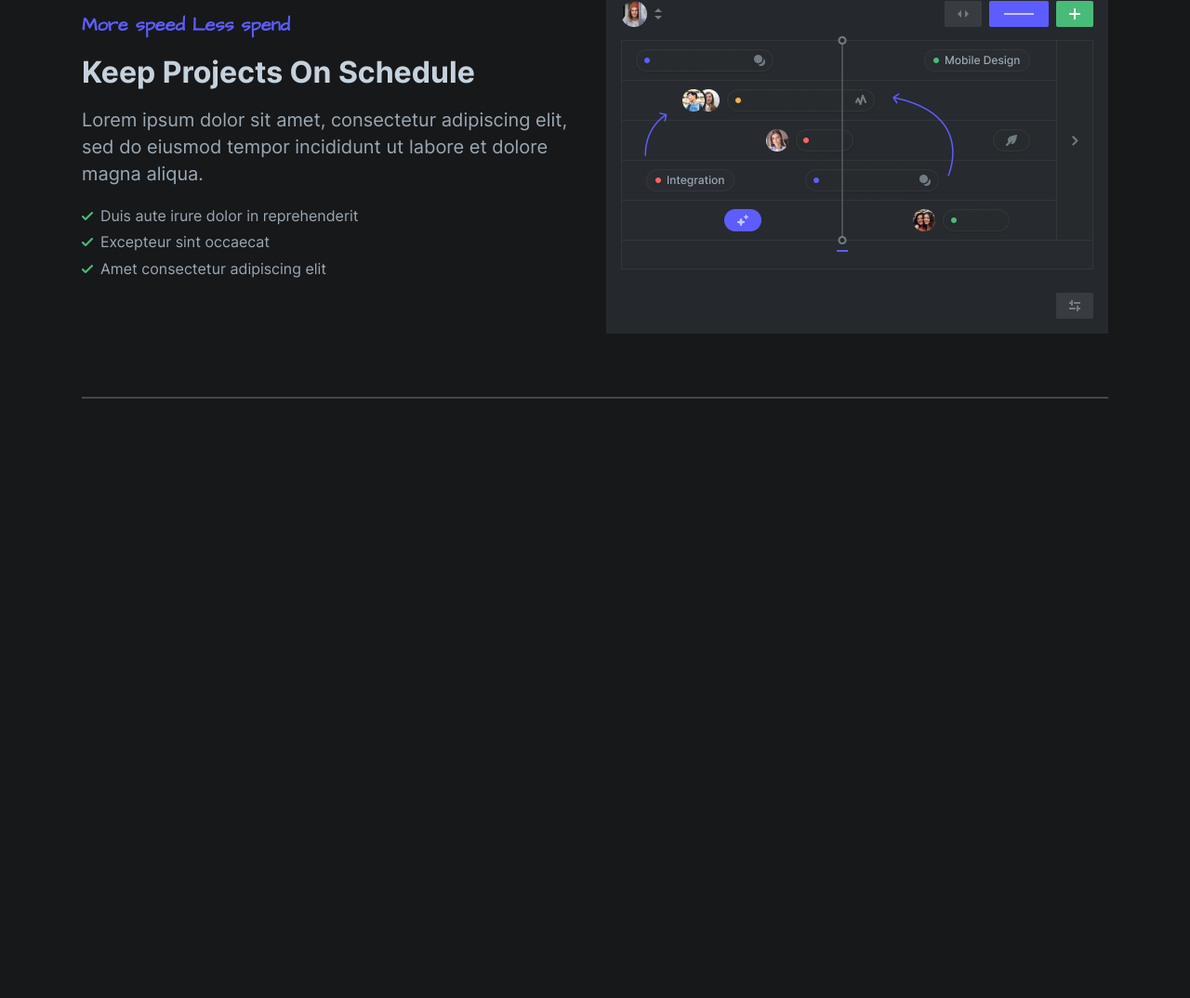
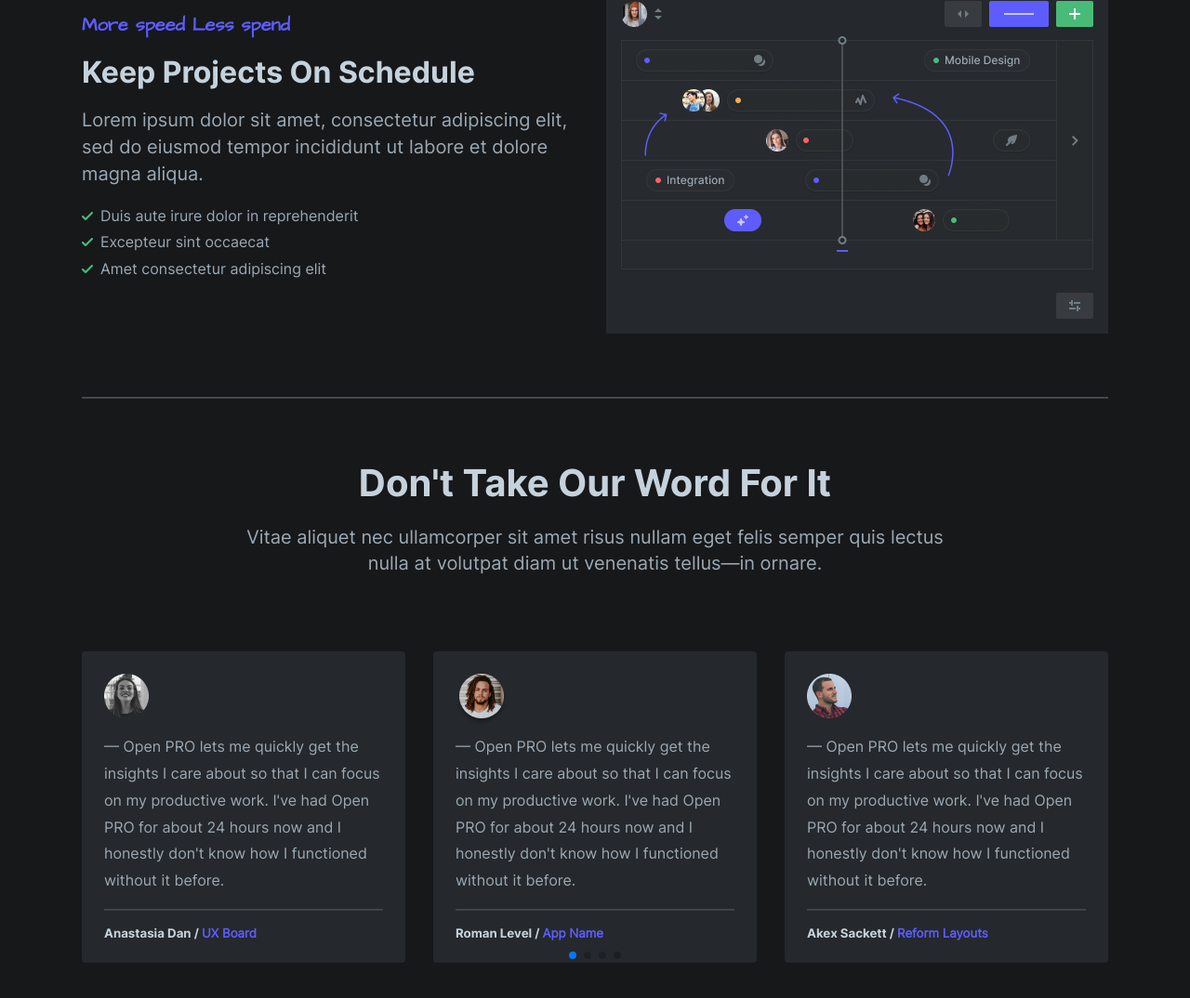
Before and after one commit to Makinloot/startup-landing, a plain HTML site: page index.html in a window 1280 px wide. Shown: the part 3325-4399 px from the top of the page at 93% size. Before the commit the page ends 3834 px from the top, so only its background shows below. Drawn offline with nearby package versions, Linux system fonts and the light colour scheme.

Commit message:
created feedback section, imported swiper library and initialized slider

```diff
--- a/index.html
+++ b/index.html
@@ -175,7 +175,68 @@
                     </div>
                 </div>
             </section>
+            <section class="feedback grid my-4">
+                <div class="feedback__primary">
+                    <h2 class="heading-primary">don't take our word for it</h2>
+                    <p class="txt-primary mauto-1">Vitae aliquet nec ullamcorper sit amet risus nullam eget felis semper quis lectus nulla at volutpat diam ut venenatis tellus—in ornare.</p>
+                </div>
+                <div class="swiper mySwiper">
+                    <div class="swiper-wrapper">
+                      <div class="swiper-slide">
+                        <div class="swiper-icon">
+                            <img src="./images/users/user-1.png" alt="user icon">
+                        </div>
+                        <p class="txt-secondary my-1">— Open PRO lets me quickly get the insights I care about so that I can focus on my productive work. I've had Open PRO for about 24 hours now and I honestly don't know how I functioned without it before.</p>
+                        <hr class="my-1">
+                        <h5 class="swiper-heading">anastasia dan / <span>UX board</span></h5>
+                      </div>
+                      <div class="swiper-slide">
+                        <div class="swiper-icon">
+                            <img src="./images/users/user-2.png" alt="user icon">
+                        </div>
+                        <p class="txt-secondary my-1">— Open PRO lets me quickly get the insights I care about so that I can focus on my productive work. I've had Open PRO for about 24 hours now and I honestly don't know how I functioned without it before.</p>
+                        <hr class="my-1">
+                        <h5 class="swiper-heading">roman level / <span>app name</span></h5>
+                      </div>
+                      <div class="swiper-slide">
+                        <div class="swiper-icon">
+                            <img src="./images/users/user-3.png" alt="user icon">
+                        </div>
+                        <p class="txt-secondary my-1">— Open PRO lets me quickly get the insights I care about so that I can focus on my productive work. I've had Open PRO for about 24 hours now and I honestly don't know how I functioned without it before.</p>
+                        <hr class="my-1">
+                        <h5 class="swiper-heading">akex sackett / <span>reform layouts</span></h5>
+                      </div>
+                      <div class="swiper-slide">
+                        <div class="swiper-icon">
+                            <img src="./images/users/user-1.png" alt="user icon">
+                        </div>
+                        <p class="txt-secondary my-1">— Open PRO lets me quickly get the insights I care about so that I can focus on my productive work. I've had Open PRO for about 24 hours now and I honestly don't know how I functioned without it before.</p>
+                        <hr class="my-1">
+                        <h5 class="swiper-heading">anastasia dan / <span>UX board</span></h5>
+                      </div>
+                      <div class="swiper-slide">
+                        <div class="swiper-icon">
+                            <img src="./images/users/user-2.png" alt="user icon">
+                        </div>
+                        <p class="txt-secondary my-1">— Open PRO lets me quickly get the insights I care about so that I can focus on my productive work. I've had Open PRO for about 24 hours now and I honestly don't know how I functioned without it before.</p>
+                        <hr class="my-1">
+                        <h5 class="swiper-heading">roman level / <span>app name</span></h5>
+                      </div>
+                      <div class="swiper-slide">
+                        <div class="swiper-icon">
+                            <img src="./images/users/user-3.png" alt="user icon">
+                        </div>
+                        <p class="txt-secondary my-1">— Open PRO lets me quickly get the insights I care about so that I can focus on my productive work. I've had Open PRO for about 24 hours now and I honestly don't know how I functioned without it before.</p>
+                        <hr class="my-1">
+                        <h5 class="swiper-heading">akex sackett / <span>reform layouts</span></h5>
+                      </div>
+                    </div>
+                    <div class="swiper-pagination"></div>
+                  </div>
+            </section>
         </div>
     </main>
+
+    <script type="module" src="./js/index.js"></script>
 </body>
 </html>
--- /dev/null
+++ b/js/index.js
@@ -0,0 +1,20 @@
+import 'https://unpkg.com/swiper/swiper-bundle.min.js';
+
+window.onload = () => {
+    // control slider per view according to document width
+    const width = document.body.getBoundingClientRect();
+    let sliderPerView = 3;
+    // check body width
+    if(width.width < 1024) sliderPerView = 2;
+    if(width.width < 768) sliderPerView = 1.5;
+    if(width.width < 480) sliderPerView = 1;
+    // initialize slider
+    const swiper = new Swiper(".mySwiper", {
+        slidesPerView: `${sliderPerView}`,
+        spaceBetween: 30,
+        pagination: {
+          el: ".swiper-pagination",
+          clickable: true,
+        },
+      });
+}
--- a/scss/_utilities.scss
+++ b/scss/_utilities.scss
@@ -23,7 +23,7 @@ $amounts: (1, 2, 3, 4);
 @each $item in $amounts {
     .m-#{$item} {
         margin: #{$item}rem;
-    }
+}
 
     .my-#{$item} {
         margin: #{$item}rem 0;
@@ -106,11 +106,9 @@ $amounts: (1, 2, 3, 4);
     font-size: $fs-regular;
 }
 
-
-// @mixin displayFlex($x: center, $y: center) {
-//     display: flex;
-//     align-items: $x;
-//     justify-content: $y;
-// }
-
-// @include displayFlex(null, null);
+// card
+%card {
+    padding: 1.5rem;
+    background-color: $clr-dark;
+    border-radius: 4px;
+}
--- a/scss/style.scss
+++ b/scss/style.scss
@@ -13,12 +13,14 @@ $fs-xxl: 2.5rem;
 
 $clr-primary: #5D5DFF;
 $clr-secondary: #33363A;
+$clr-dark: #25282C;
 $clr-light: #C5D2DC;
 $clr-light-fade: #9BA9B4;
 $clr-success-light: #C6F6D5;
 $clr-success: #36A269;
 
 @import 'fonts';
+@import 'https://unpkg.com/swiper/swiper-bundle.min.css';
 
 // reset css
 *,*::before,*::after {
@@ -161,7 +163,7 @@ body {
         gap: 4rem;
 
         &-item {
-            gap: 1.5rem;
+            gap: 2.5rem;
         }
 
         .cursive-heading {
@@ -178,4 +180,42 @@ body {
     }
 }
 
+// feedback styles
+.feedback {
+    gap: 4rem;
+
+    &__primary {
+        text-align: center;
+    }
+
+    .swiper {
+        width: 100%;
+
+        &-pagination {
+            bottom: 0rem;
+        }
+    }
+
+    .swiper-slide {
+        @extend %card;
+
+        .swiper-icon {
+            max-width: 48px;
+            max-height: 48px;
+        }
+
+        hr {
+            border: 1px solid #9ba9b438;
+        }
+    }
+
+    .swiper-heading {
+        @extend %heading;
+
+        span {
+            color: $clr-primary;
+        }
+    }
+}
+
 @import 'media';
```
Also changed, not shown: css/style.css, images/users/user-1.png (added), images/users/user-2.png (added), images/users/user-3.png (added).
